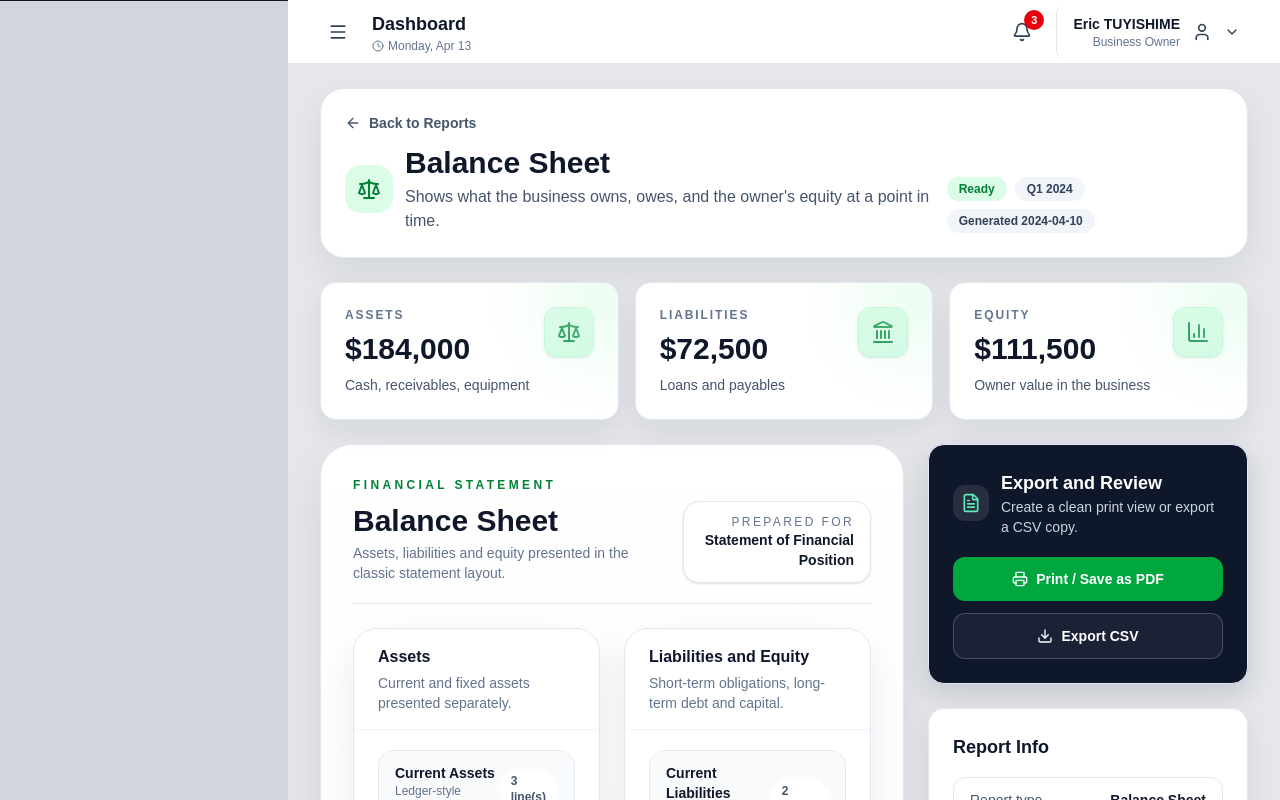
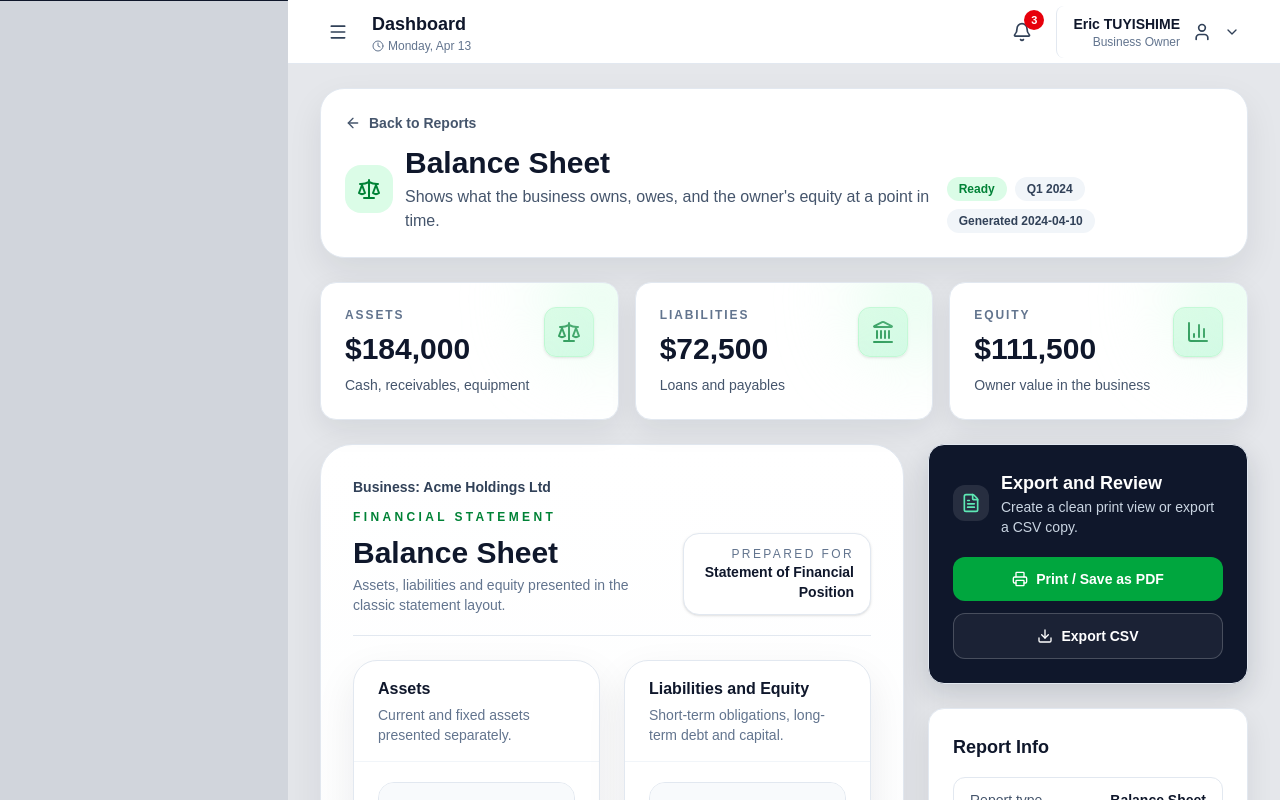
Before and after one commit to eric2003tu/Accounting, a Next.js app: page /dashboard/reports/1 in a window 1280 px wide. Built offline with nearby package versions, Linux system fonts and the light colour scheme.

Commit message:
added create business page

```diff
--- a/app/components/dashboard/ReportDetailView.tsx
+++ b/app/components/dashboard/ReportDetailView.tsx
@@ -123,6 +123,7 @@ type ReportTemplate =
 
 type ReportDetailViewProps = {
   report: ReportDefinition;
+  businessName: string;
 };
 
 type CsvTable = {
@@ -549,9 +550,10 @@ function SectionTable({
   );
 }
 
-function BalanceSheetView({ data }: { data: BalanceSheetTemplate }) {
+function BalanceSheetView({ data, businessName }: { data: BalanceSheetTemplate; businessName: string }) {
   return (
     <section className="rounded-[32px] border border-slate-200 bg-[linear-gradient(180deg,#ffffff_0%,#f8fafc_100%)] p-6 shadow-[0_20px_50px_rgba(15,23,42,0.08)] sm:p-8">
+      <p className="mb-3 text-sm font-semibold text-slate-700">Business: {businessName}</p>
       <div className="border-b border-slate-200 pb-5">
         <p className="text-xs font-semibold uppercase tracking-[0.28em] text-green-700">Financial Statement</p>
         <div className="mt-2 flex flex-col gap-3 lg:flex-row lg:items-end lg:justify-between">
@@ -610,9 +612,10 @@ function BalanceSheetView({ data }: { data: BalanceSheetTemplate }) {
   );
 }
 
-function IncomeStatementView({ data }: { data: IncomeStatementTemplate }) {
+function IncomeStatementView({ data, businessName }: { data: IncomeStatementTemplate; businessName: string }) {
   return (
     <section className="rounded-[32px] border border-slate-200 bg-[linear-gradient(180deg,#ffffff_0%,#f8fafc_100%)] p-6 shadow-[0_20px_50px_rgba(15,23,42,0.08)] sm:p-8">
+      <p className="mb-3 text-sm font-semibold text-slate-700">Business: {businessName}</p>
       <div className="border-b border-slate-200 pb-5">
         <p className="text-xs font-semibold uppercase tracking-[0.28em] text-green-700">Performance Report</p>
         <div className="mt-2 flex flex-col gap-3 lg:flex-row lg:items-end lg:justify-between">
@@ -711,9 +714,10 @@ function IncomeStatementView({ data }: { data: IncomeStatementTemplate }) {
   );
 }
 
-function JournalView({ data }: { data: JournalTemplate }) {
+function JournalView({ data, businessName }: { data: JournalTemplate; businessName: string }) {
   return (
     <section className="rounded-[32px] border border-slate-200 bg-[linear-gradient(180deg,#ffffff_0%,#f8fafc_100%)] p-6 shadow-[0_20px_50px_rgba(15,23,42,0.08)] sm:p-8">
+      <p className="mb-3 text-sm font-semibold text-slate-700">Business: {businessName}</p>
       <div className="border-b border-slate-200 pb-5">
         <p className="text-xs font-semibold uppercase tracking-[0.28em] text-green-700">Book of Original Entry</p>
         <div className="mt-2 flex flex-col gap-3 lg:flex-row lg:items-end lg:justify-between">
@@ -780,9 +784,10 @@ function JournalView({ data }: { data: JournalTemplate }) {
   );
 }
 
-function CashBookView({ data }: { data: CashBookTemplate }) {
+function CashBookView({ data, businessName }: { data: CashBookTemplate; businessName: string }) {
   return (
     <section className="rounded-[32px] border border-slate-200 bg-[linear-gradient(180deg,#ffffff_0%,#f8fafc_100%)] p-6 shadow-[0_20px_50px_rgba(15,23,42,0.08)] sm:p-8">
+      <p className="mb-3 text-sm font-semibold text-slate-700">Business: {businessName}</p>
       <div className="border-b border-slate-200 pb-5">
         <p className="text-xs font-semibold uppercase tracking-[0.28em] text-green-700">Cash Ledger</p>
         <div className="mt-2 flex flex-col gap-3 lg:flex-row lg:items-end lg:justify-between">
@@ -875,9 +880,10 @@ function CashBookView({ data }: { data: CashBookTemplate }) {
   );
 }
 
-function TrialBalanceView({ data }: { data: TrialBalanceTemplate }) {
+function TrialBalanceView({ data, businessName }: { data: TrialBalanceTemplate; businessName: string }) {
   return (
     <section className="rounded-[32px] border border-slate-200 bg-[linear-gradient(180deg,#ffffff_0%,#f8fafc_100%)] p-6 shadow-[0_20px_50px_rgba(15,23,42,0.08)] sm:p-8">
+      <p className="mb-3 text-sm font-semibold text-slate-700">Business: {businessName}</p>
       <div className="border-b border-slate-200 pb-5">
         <p className="text-xs font-semibold uppercase tracking-[0.28em] text-green-700">Control Report</p>
         <div className="mt-2 flex flex-col gap-3 lg:flex-row lg:items-end lg:justify-between">
@@ -1007,24 +1013,24 @@ function buildCsv(report: ReportDefinition): CsvTable {
   }
 }
 
-function TemplateRenderer({ report }: { report: ReportDefinition }) {
+function TemplateRenderer({ report, businessName }: { report: ReportDefinition; businessName: string }) {
   const template = getTemplate(report);
 
   switch (template.kind) {
     case 'Balance Sheet':
-      return <BalanceSheetView data={template.data} />;
+      return <BalanceSheetView data={template.data} businessName={businessName} />;
     case 'Income Statement':
-      return <IncomeStatementView data={template.data} />;
+      return <IncomeStatementView data={template.data} businessName={businessName} />;
     case 'Journal':
-      return <JournalView data={template.data} />;
+      return <JournalView data={template.data} businessName={businessName} />;
     case 'Cash Book':
-      return <CashBookView data={template.data} />;
+      return <CashBookView data={template.data} businessName={businessName} />;
     case 'Trial Balance':
-      return <TrialBalanceView data={template.data} />;
+      return <TrialBalanceView data={template.data} businessName={businessName} />;
   }
 }
 
-export default function ReportDetailView({ report }: ReportDetailViewProps) {
+export default function ReportDetailView({ report, businessName }: ReportDetailViewProps) {
   const Icon = iconMap[report.type];
   const readyForDownload = report.status === 'Ready';
 
@@ -1077,7 +1083,7 @@ export default function ReportDetailView({ report }: ReportDetailViewProps) {
 
       <div className="grid grid-cols-1 gap-6 xl:grid-cols-[minmax(0,1.35fr)_minmax(320px,0.65fr)]">
         <div className="space-y-6">
-          <TemplateRenderer report={report} />
+          <TemplateRenderer report={report} businessName={businessName} />
         </div>
 
         <aside className="space-y-6 lg:sticky lg:top-24 lg:self-start no-print">
--- a/app/dashboard/reports/[id]/page.tsx
+++ b/app/dashboard/reports/[id]/page.tsx
@@ -1,6 +1,6 @@
 import { notFound } from 'next/navigation';
 import ReportDetailView from '@/app/components/dashboard/ReportDetailView';
-import { getReportById } from '../reportData';
+import { getReportById, getReportBusinessName } from '../reportData';
 
 export default async function ReportDetailPage({
   params,
@@ -10,9 +10,10 @@ export default async function ReportDetailPage({
   const { id } = await params;
   const reportId = Number(id);
   const report = getReportById(reportId);
+  const businessName = getReportBusinessName(reportId);
 
   if (!report) {
     notFound();
   }
-  return <ReportDetailView report={report} />;
+  return <ReportDetailView report={report} businessName={businessName} />;
 }
--- a/app/dashboard/reports/reportData.ts
+++ b/app/dashboard/reports/reportData.ts
@@ -448,3 +448,18 @@ export const reportTypeToSlug = (type: ReportType) => {
 
 export const getReportById = (id: number) => reports.find((report) => report.id === id);
 export const getReportBySlug = (slug: string) => reports.find((report) => report.slug === slug);
+
+const reportBusinessMap: Record<number, string> = {
+  1: 'Acme Holdings Ltd',
+  2: 'Acme Holdings Ltd',
+  3: 'Acme Holdings Ltd',
+  4: 'Acme Holdings Ltd',
+  5: 'Acme Holdings Ltd',
+  6: 'Nexa Retail Group Ltd',
+  7: 'Nexa Retail Group Ltd',
+  8: 'Nexa Retail Group Ltd',
+  9: 'Peak Foods Distributors',
+  10: 'Peak Foods Distributors',
+};
+
+export const getReportBusinessName = (id: number) => reportBusinessMap[id] ?? 'Acme Holdings Ltd';
--- a/app/manager/reports/[id]/page.tsx
+++ b/app/manager/reports/[id]/page.tsx
@@ -1,6 +1,6 @@
 import { notFound } from 'next/navigation';
 import ReportDetailView from '@/app/components/manager/ReportDetailView';
-import { getReportById } from '../reportData';
+import { getReportById, getReportBusinessName } from '../reportData';
 
 export default async function ReportDetailPage({
   params,
@@ -10,9 +10,10 @@ export default async function ReportDetailPage({
   const { id } = await params;
   const reportId = Number(id);
   const report = getReportById(reportId);
+  const businessName = getReportBusinessName(reportId);
 
   if (!report) {
     notFound();
   }
-  return <ReportDetailView report={report} />;
+  return <ReportDetailView report={report} businessName={businessName} />;
 }
--- a/app/manager/reports/reportData.ts
+++ b/app/manager/reports/reportData.ts
@@ -448,3 +448,18 @@ export const reportTypeToSlug = (type: ReportType) => {
 
 export const getReportById = (id: number) => reports.find((report) => report.id === id);
 export const getReportBySlug = (slug: string) => reports.find((report) => report.slug === slug);
+
+const reportBusinessMap: Record<number, string> = {
+  1: 'Acme Holdings Ltd',
+  2: 'Acme Holdings Ltd',
+  3: 'Acme Holdings Ltd',
+  4: 'Acme Holdings Ltd',
+  5: 'Acme Holdings Ltd',
+  6: 'Nexa Retail Group Ltd',
+  7: 'Nexa Retail Group Ltd',
+  8: 'Nexa Retail Group Ltd',
+  9: 'Peak Foods Distributors',
+  10: 'Peak Foods Distributors',
+};
+
+export const getReportBusinessName = (id: number) => reportBusinessMap[id] ?? 'Acme Holdings Ltd';
```
Also changed, not shown: app/components/manager/ReportDetailView.tsx (+19 -13 lines).
